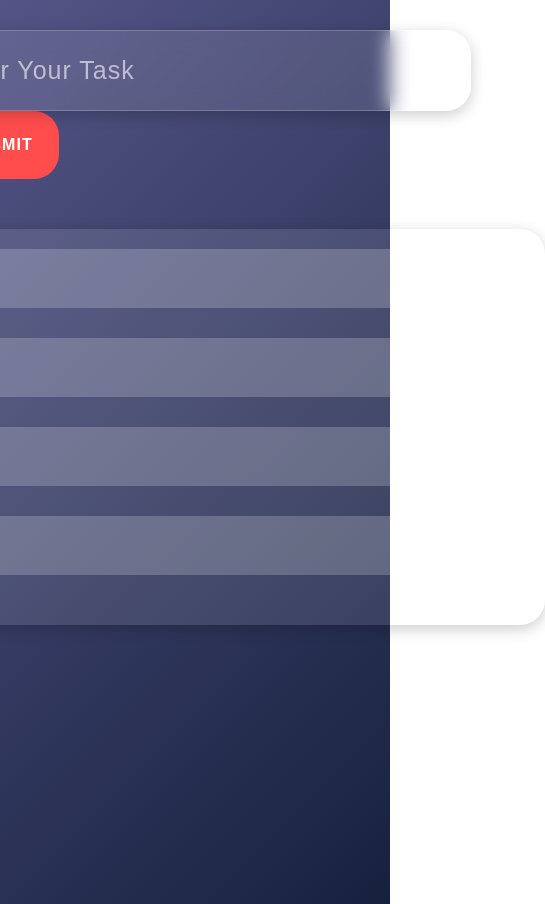
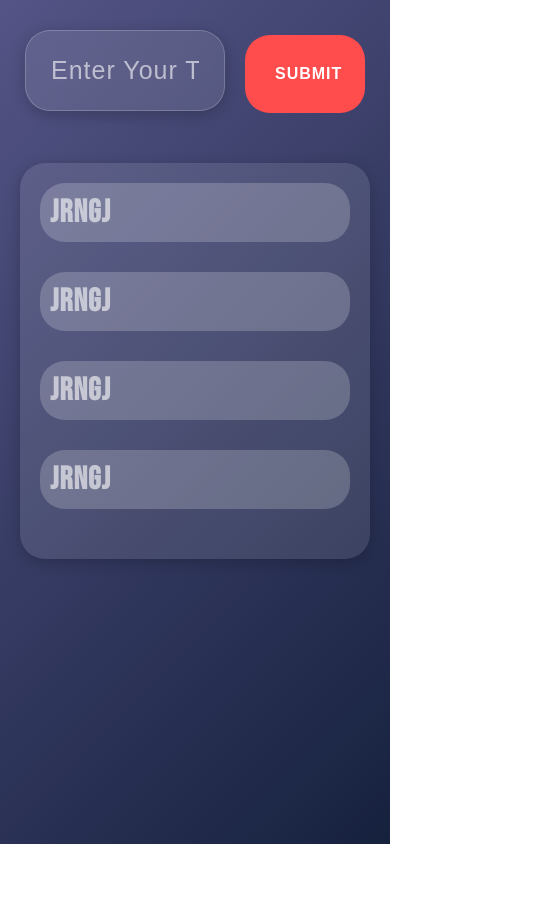
Before and after one commit to 12PUFFS/ToDo-React, a React (Vite) app: page / in a window 390 px wide. Shown: the whole page, 545 px wide, since content can reach past the window. After the commit the page ends 844 px from the top, so only its background shows below. Built offline with nearby package versions, Linux system fonts and the light colour scheme.

Commit message:
todo-list adaptive 768

```diff
--- a/src/App.css
+++ b/src/App.css
@@ -1,6 +1,7 @@
 * {
   margin: 0;
   padding: 0;
+  box-sizing: border-box;
 }
 
 .app {
@@ -13,3 +14,10 @@
   align-items: center;
   flex-direction: column;
 }
+
+@media (max-width: 394px) {
+  .app {
+    width: 100vw; /* Занимаем 100% ширины viewport */
+    overflow-x: hidden; /* Скрываем горизонтальный скролл */
+  }
+}
--- a/src/components/ToDo/TodoForm.module.css
+++ b/src/components/ToDo/TodoForm.module.css
@@ -1,7 +1,7 @@
 input {
   text-transform: capitalize;
   padding: 25px;
-  width: 900px;
+  width: 950px;
   border: none;
   border-radius: 25px;
   background: rgba(255, 255, 255, 0.1);
@@ -42,7 +42,7 @@ input:focus {
 @media (max-width: 768px) {
   input {
     margin-top: 0;
-    width: 500px;
+    width: 550px;
   }
 }
 
@@ -52,3 +52,9 @@ input:focus {
     padding: 10px;
   }
 } */
+
+@media (max-width: 394px) {
+  input {
+    width: 200px;
+  }
+}
--- a/src/components/ToDo/TodoList.module.css
+++ b/src/components/ToDo/TodoList.module.css
@@ -21,3 +21,9 @@
     font-size: 16px;
   }
 }
+
+@media (max-width: 394px) {
+  .todo {
+    width: 350px;
+  }
+}
--- a/src/components/UI/Button.module.css
+++ b/src/components/UI/Button.module.css
@@ -1,5 +1,5 @@
 button {
-  padding: 25px;
+  padding: 30px;
   cursor: pointer;
   border-radius: 25px;
   background: #ff4d4d;
@@ -72,7 +72,7 @@ button:hover::after {
 @media (max-width: 768px) {
   button {
     width: 120px;
-    padding: 25px;
+    padding: 30px;
     margin-left: 20px;
     font-size: 16px;
   }
```
Also changed, not shown: 4 other files (tests, documents, lock files or other folders).
